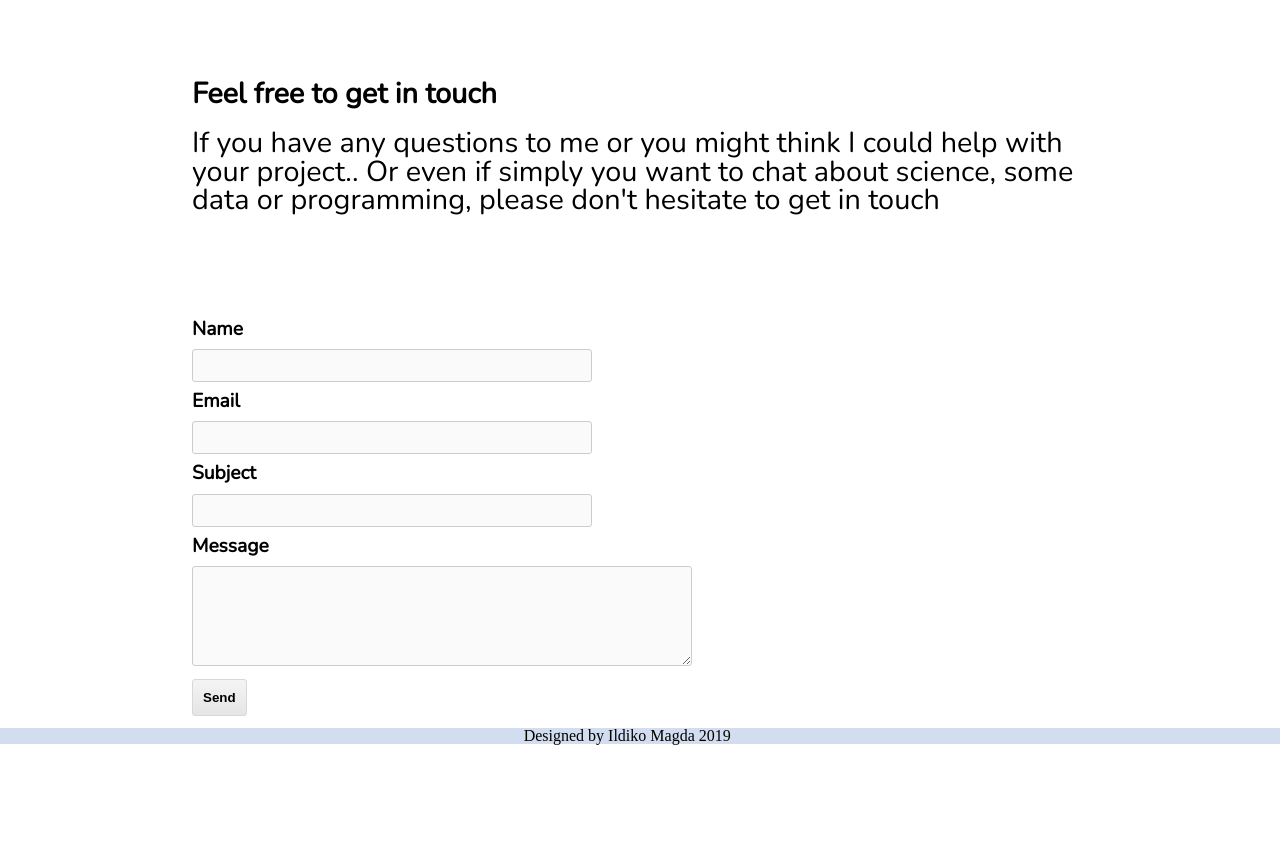
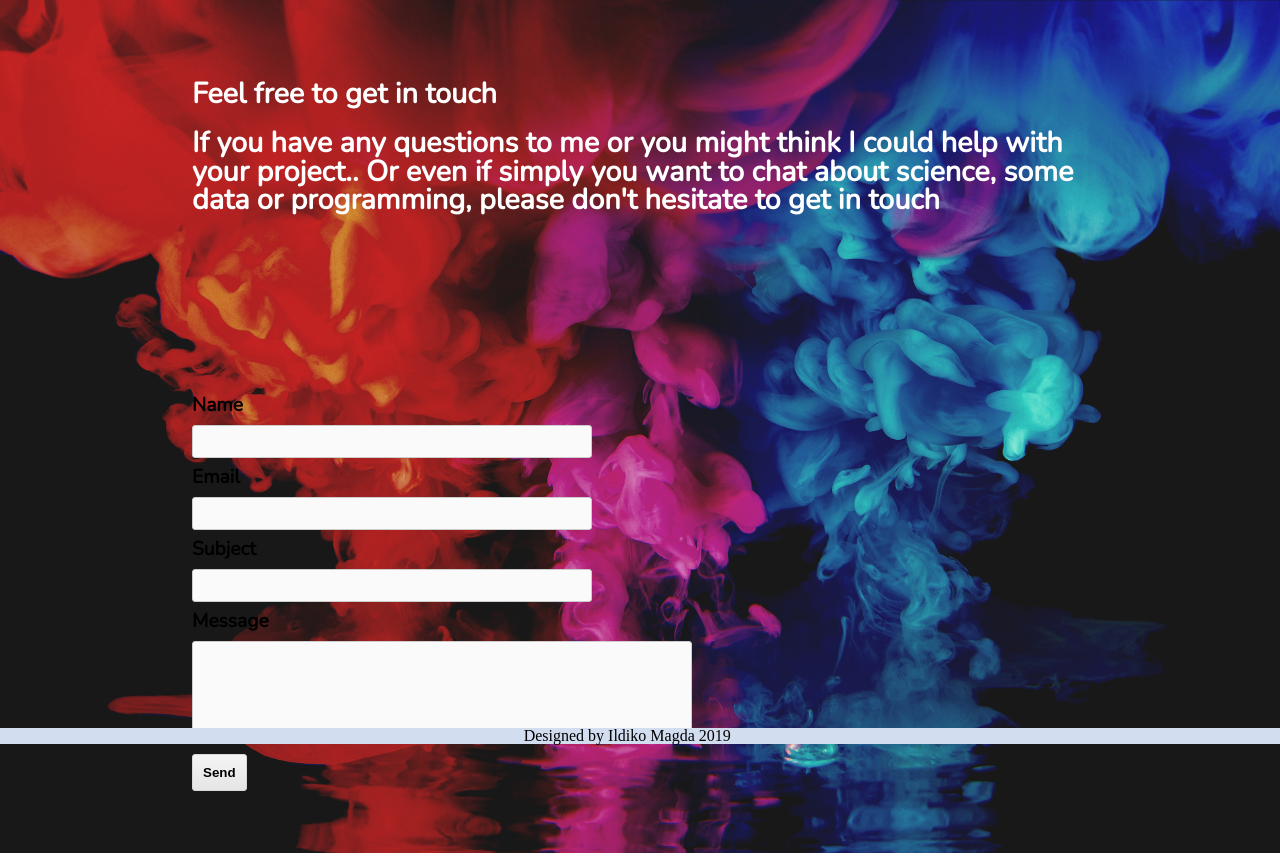
Before and after one commit to IldikoMagda/ildiko-web, a Flask app: page /contact/ in a window 1280 px wide. Shown: the part 56-912 px from the top of the page. Before the commit the page ends 801 px from the top, so only its background shows below. Run offline with Flask 2, Linux system fonts and the light colour scheme; some web fonts are replaced.

Commit message:
designing contact page. background added, customized media screen

```diff
--- a/static/css/style.css
+++ b/static/css/style.css
@@ -903,6 +903,7 @@ section #icon-bar li span {
 form label {
   font-size: 1.2em;
   font-weight: bold;
+  color: white;
   display: block;
   padding: 10px 0;
 }
@@ -968,14 +969,14 @@ form input#submit:hover{
   /*background-color: #FBB0B0;*/
   padding: 10px;
   width: 400px;
-  color: #000000;
+  color: black;
   background-color: red;
 }
 
 /*CONTACT PAGE SECTIONS*/
 
 #ccs{
-  background-color: white;
+  background-color: transparent;
   position: relative;
   margin-left: 15%;
   margin-right: 15%;
@@ -985,8 +986,28 @@ form input#submit:hover{
 
 }
 
+.contact-background{
+  position: absolute;
+  z-index: -4;
+  opacity: 0.9;
+  margin-left: 0;
+  margin-right: 0;
+  width: 100vw;
+  height: auto;
+  overflow-x: hidden;
+  overflow-y: hidden;
+
+}
+.contact-background img{
+  max-width: 100%;
+  max-height: 100%;
+}
+
 #ccs .contacthead{
   font-size: 1.8rem;
+  color: white;
+  margin-left:10%;
+  margin-right:15%;
 }
 
 #ccs .contacthead h1{
@@ -995,7 +1016,8 @@ form input#submit:hover{
 }
 
 #ccs .contacthead h2{
-  font-size: -50%;
+  font-weight: bold;
+  font-size: -60%;
   padding-bottom: 50px;
 }
 
@@ -1010,4 +1032,14 @@ form input#submit:hover{
   #ccs .form{
     margin-left:0%;
     }
+    #ccs .contacthead{
+      font-size: 1.8rem;
+      color: white;
+      margin-left:0%;
+      margin-right:0%;
+      padding-bottom: 2cm;
+    }
+    form label{
+      color: black;
+    }
   }
--- a/templates/contact/index.html
+++ b/templates/contact/index.html
@@ -1,10 +1,13 @@
 {% extends "menu.html" %}
 {% block content %}
+
+<div class="contact-background">
+    <img src={{url_for('static', filename='colorful_smoke.jpg')}} alt="bkgrdpic">
+</div>
 
 <div class="contact-section" id="ccs">
     <link rel="stylesheet" href="{{ url_for('static', filename='css/style.css') }}">
     <link href="https://fonts.googleapis.com/css?family=Nunito&display=swap" rel="stylesheet">
-
 
     <div class="contacthead">
         <h1> Feel free to get in touch</h1>
```
Also changed, not shown: static/colorful_smoke.jpg (added).
